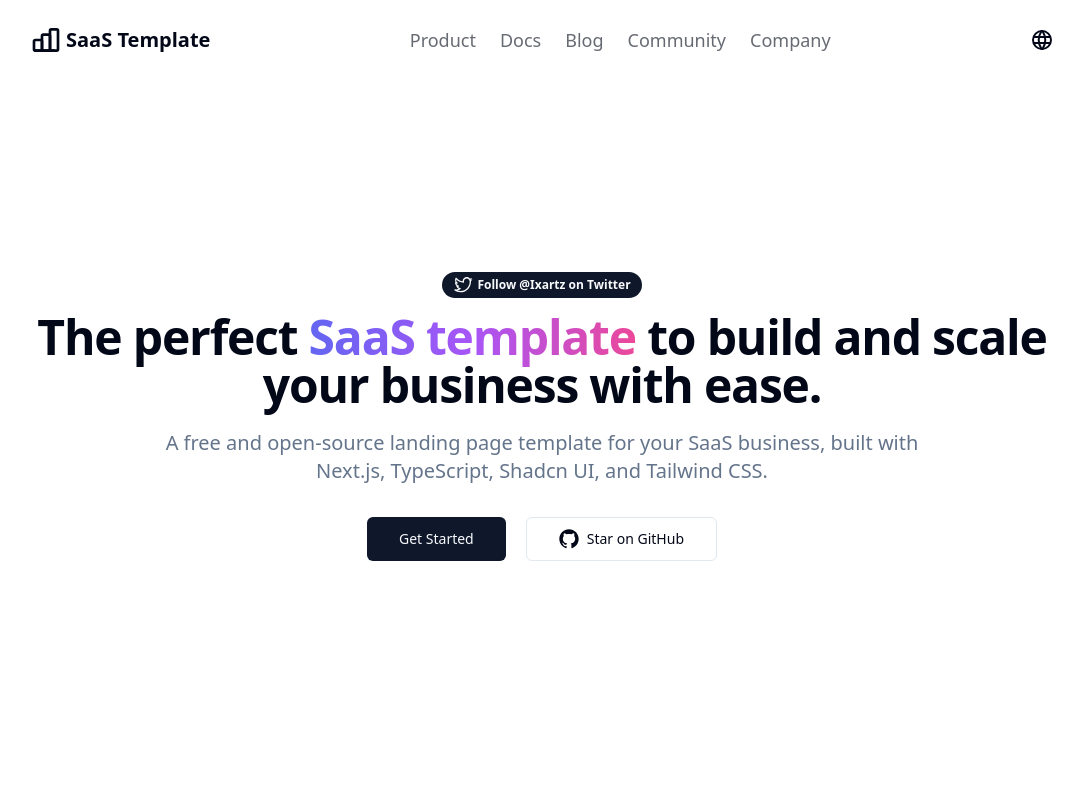
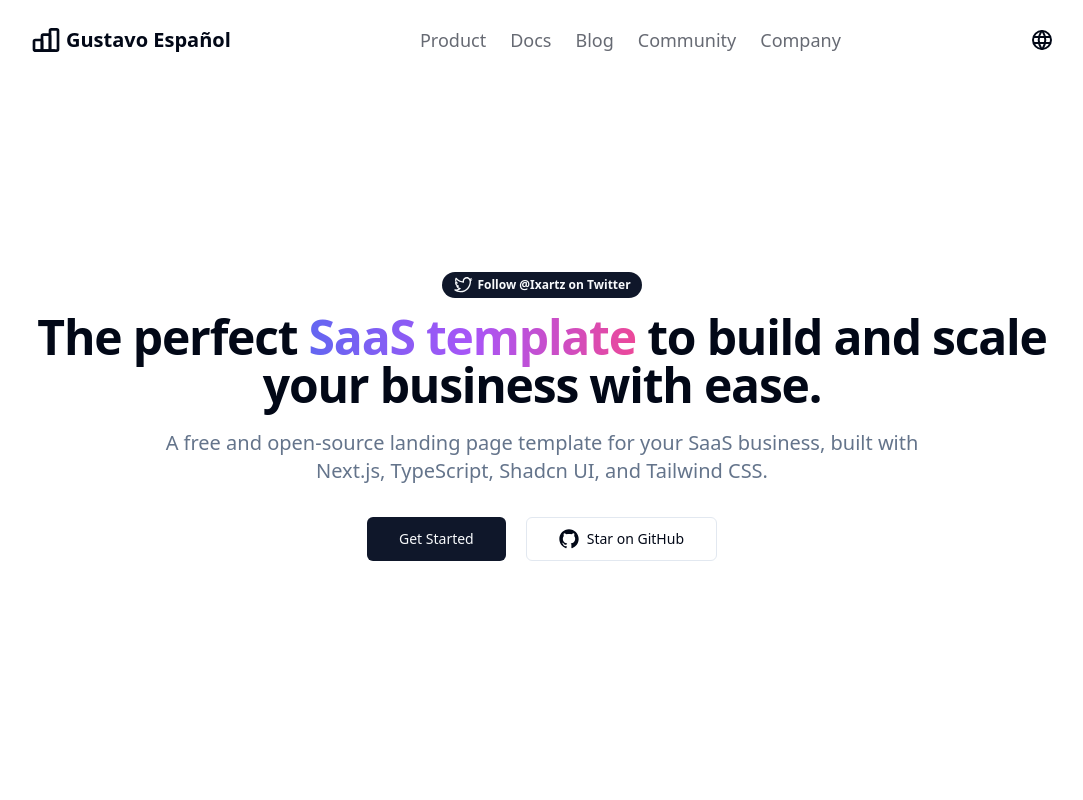
Before and after one commit to gustavoespanol/gustavoespanol.github.io, a Next.js app: page /en in a window 1280 px wide. Shown: the top 800 px of the page, without its empty margins (98-1181 px from the left). Built offline with nearby package versions, Linux system fonts and the light colour scheme.

Commit message:
chore: fix

```diff
--- a/next.config.mjs
+++ b/next.config.mjs
@@ -8,6 +8,7 @@
   eslint: {
     dirs: ['.'],
   },
+  output: "export",
   poweredByHeader: false,
   reactStrictMode: true,
   webpack: (config) => {
--- a/package.json
+++ b/package.json
@@ -19,6 +19,7 @@
     "class-variance-authority": "^0.7.0",
     "clsx": "^2.1.1",
     "eslint-plugin-tailwindcss": "^3.15.1",
+    "eslint-plugin-unused-imports": "^3.2.0",
     "gh-pages": "^6.1.1",
     "husky": "^9.0.11",
     "install": "^0.13.0",
--- a/src/app/[locale]/layout.tsx
+++ b/src/app/[locale]/layout.tsx
@@ -41,7 +41,6 @@
   params: { locale: string };
 }) {
   // Validate that the incoming `locale` parameter is valid
-  console.log(params, 'params');
   if (!AllLocales.includes(params.locale)) notFound();
 
   // Using internationalization in Client Components
--- a/src/utils/AppConfig.ts
+++ b/src/utils/AppConfig.ts
@@ -6,7 +6,7 @@
 
 // FIXME: Update this configuration file based on your project information
 export const AppConfig = {
-  name: 'SaaS Template',
+  name: 'Gustavo Español',
   locales: [
     {
       id: 'en',
```
Also changed, not shown: .eslintrc.js, 1 other file (tests, documents, lock files or other folders).
